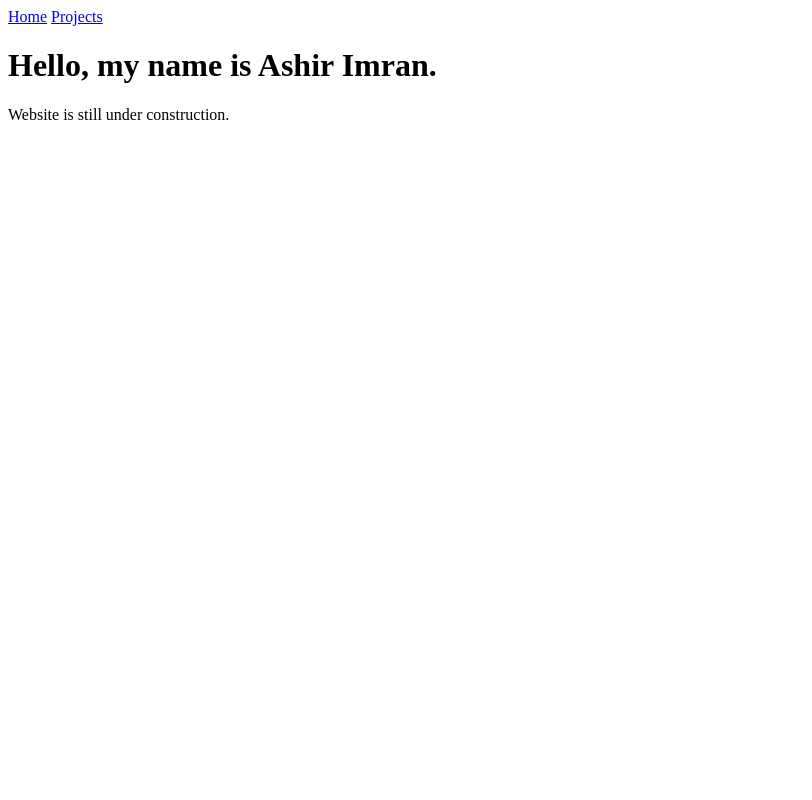
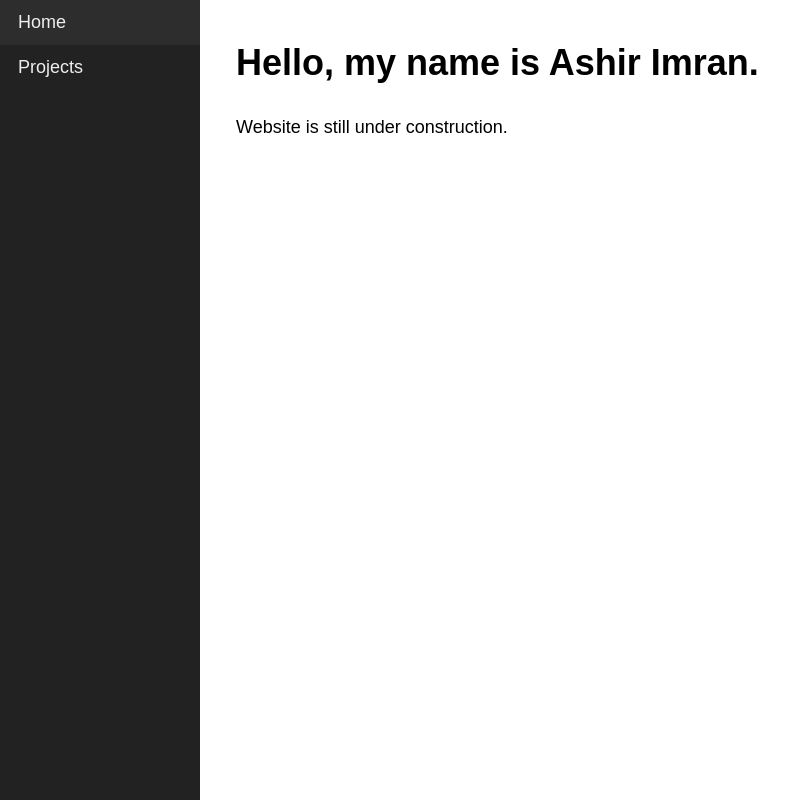
Before and after one commit to xlinkfrostx/Personal-Website, a website: page index.html in a window 1280 px wide. Shown: the whole page, without its empty margins (0-812 px from the left). Drawn offline with Linux system fonts and the light colour scheme; the site is published under a folder, as on GitHub Pages, so addresses that start at the root find nothing.

Commit message:
Potential fix 3

```diff
--- a/index.html
+++ b/index.html
@@ -4,7 +4,7 @@
     <meta charset = "UTF-5">
     <meta name = "viewport" content = "width=device-width, initial-scale=1.0">
     <title>Ashir Imran</title>
-    <link rel = "stylesheet" href = "/static/css/index.css">
+    <link rel = "stylesheet" href = "static/css/index.css">
 </head>
 <body>
     <nav class = "nav">
```
